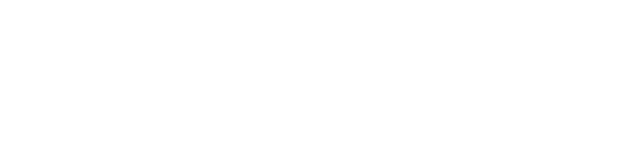
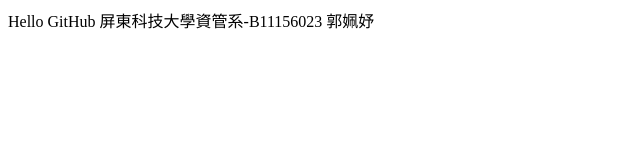
Before and after one commit to B11156023/B11156023, a plain HTML site: page 0407/index.html in a window 1280 px wide. Shown: the whole page, without its empty margins (0-640 px from the left). Drawn offline with Linux system fonts and the light colour scheme.

Commit message:
課堂練習 – 提交專案

```diff
--- a/0407/index.html
+++ b/0407/index.html
@@ -4,9 +4,10 @@
     <meta charset="UTF-8">
     <meta http-equiv="X-UA-Compatible" content="IE=edge">
     <meta name="viewport" content="width=device-width, initial-scale=1.0">
-    <title>Document</title>
+    <title>B11156023</title>
 </head>
 <body>
-
+    Hello GitHub
+    屏東科技大學資管系-B11156023 郭姵妤
 </body>
 </html>
```
